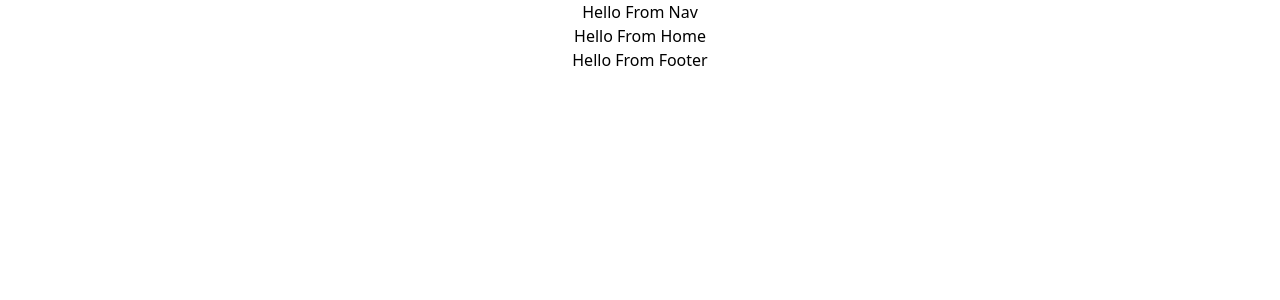
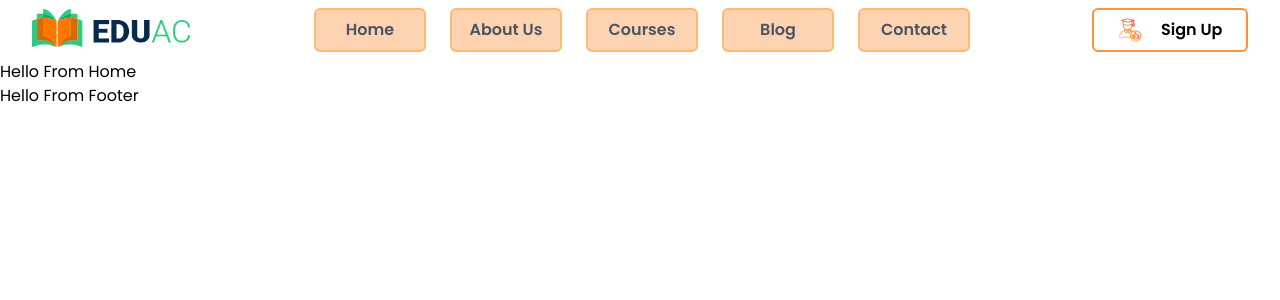
Before and after one commit to RafatSh-hash/Edu.sh, a React (Vite) app: page / in a window 1280 px wide. Shown: the top 300 px of the page. Built offline with nearby package versions, Linux system fonts and the light colour scheme.

Commit message:
Completed Navbar for lg and sm device

```diff
--- a/index.html
+++ b/index.html
@@ -3,7 +3,11 @@
 
 <head>
   <meta charset="UTF-8" />
-
+  <link rel="preconnect" href="https://fonts.googleapis.com">
+  <link rel="preconnect" href="https://fonts.gstatic.com" crossorigin>
+  <link
+    href="https://fonts.googleapis.com/css2?family=Poppins:ital,wght@0,100;0,200;0,300;0,400;0,500;0,600;0,700;0,800;1,100;1,200;1,300;1,400;1,500;1,600;1,700;1,800&display=swap"
+    rel="stylesheet">
   <meta name="viewport" content="width=device-width, initial-scale=1.0" />
   <title>Edu.sh</title>
 </head>
--- a/src/App.css
+++ b/src/App.css
@@ -2,5 +2,5 @@
   max-width: 1280px;
   margin: 0 auto;
   padding: 0;
-  text-align: center;
+
 }
--- a/src/Components/Navigation/Navigation.jsx
+++ b/src/Components/Navigation/Navigation.jsx
@@ -1,11 +1,73 @@
 /* eslint-disable no-unused-vars */
-import React from 'react';
+import React, { useState } from 'react';
+import Logo from "../../assets/logo.png";
+import scholar from "../../assets/scholar.png";
 
 const Navigation = () => {
+
+    const [mobileMenuOpen, setMobileMenuOpen] = useState(false);
+
+    const toggleMobileMenu = () => {
+        setMobileMenuOpen(!mobileMenuOpen)
+    }
+
     return (
-        <div>
-            <h1>Hello From Nav</h1>
+        <div className="">
+            <div className="max-w-7xl mx-auto px-4 py-2 sm:px-6 lg:px-8">
+                <nav className="flex items-center justify-between">
+                    <div className="flex-shrink-0">
+                        <img src={Logo} className="w-40" alt="" />
+                    </div>
+                    <div className="hidden sm:block md:hidden lg:block">
+                        <ul className="flex space-x-6">
+                            <li className="text-gray-600 hover:text-black font-semibold w-28 text-center bg-orange-400 bg-opacity-40 rounded-md transition-all duration-500 hover:scale-105 border-2 border-orange-300 hover:border-orange-500 hover:bg-white py-2 px-2"><a href="#">Home</a></li>
+                            <li className="text-gray-600 hover:text-black font-semibold w-28 text-center bg-orange-400 bg-opacity-40 rounded-md transition-all duration-500 hover:scale-105 border-2 border-orange-300 hover:border-orange-500 hover:bg-white py-2 px-2"><a href="#">About Us</a></li>
+                            <li className="text-gray-600 hover:text-black font-semibold w-28 text-center bg-orange-400 bg-opacity-40 rounded-md transition-all duration-500 hover:scale-105 border-2 border-orange-300 hover:border-orange-500 hover:bg-white py-2 px-2"><a href="#">Courses</a></li>
+                            <li className="text-gray-600 hover:text-black font-semibold w-28 text-center bg-orange-400 bg-opacity-40 rounded-md transition-all duration-500 hover:scale-105 border-2 border-orange-300 hover:border-orange-500 hover:bg-white py-2 px-2"><a href="#">Blog</a></li>
+                            <li className="text-gray-600 hover:text-black font-semibold w-28 text-center bg-orange-400 bg-opacity-40 rounded-md transition-all duration-500 hover:scale-105 border-2 border-orange-300 hover:border-orange-500 hover:bg-white py-2 px-2"><a href="#">Contact</a></li>
+                        </ul>
+                    </div>
+                    <div className="md:hidden">
+                        <button id="mobile-menu-button" className="mobile-menu-button focus:outline-none" onClick={toggleMobileMenu}>
+                            <svg className="w-6 h-6" fill="none" stroke="currentColor" viewBox="0 0 24 24" xmlns="http://www.w3.org/2000/svg">
+                                <path strokeLinecap="round" strokeLinejoin="round" strokeWidth="2" d="M4 6h16M4 12h16M4 18h16"></path>
+                            </svg>
+                        </button>
+                    </div>
+                    <div className="hidden sm:block md:block">
+                        <button className="border-2 border-orange-400 transition-all duration-500 hover:scale-105 hover:bg-white text-black py-2 px-3 rounded-md" type="submit">
+                            <div className="flex justify-evenly items-center w-32">
+                                <div className="w-6 h-6 rounded-full me-2">
+                                    <img src={scholar} className="w-full h-full" alt="" />
+                                </div>
+                                <p className="text-base font-semibold">Sign Up</p>
+                            </div>
+                        </button>
+                    </div>
+                </nav>
+            </div>
+            {/* Mobile Menu */}
+            {mobileMenuOpen && (
+                <div id="mobile-menu" className="md:hidden">
+                    <ul className="bg-white py-2 px-4  text-center grid grid-cols-2 gap-5">
+                        <li><a className="block py-2 font-semibold hover:bg-orange-500 bg-orange-500 bg-opacity-40 rounded-md transition-all duration-500 hover:scale-105 text-white" href="#">Home</a></li>
+                        <li><a className="block py-2 font-semibold hover:bg-orange-500 bg-orange-400 bg-opacity-40 rounded-md transition-all duration-500 hover:scale-105 text-white" href="#">About Us</a></li>
+                        <li><a className="block py-2 font-semibold hover:bg-orange-500 bg-orange-400 bg-opacity-40 rounded-md transition-all duration-500 hover:scale-105 text-white " href="#">Courses</a></li>
+                        <li><a className="block py-2 font-semibold hover:bg-orange-500 text-white bg-orange-400 bg-opacity-40 rounded-md transition-all duration-500 hover:scale-105" href="#">Blog</a></li>
+                        <li><a className="block py-2 font-semibold hover:bg-orange-500 text-white bg-orange-400 bg-opacity-40 rounded-md transition-all duration-500 hover:scale-105" href="#">Contact</a></li>
+                        <li><button className="border-2 border-orange-400 transition-all duration-500 hover:scale-105 hover:bg-white text-black py-2 px-3 rounded-md" type="submit">
+                            <div className="flex justify-evenly items-center w-36">
+                                <div className="w-6 h-6 rounded-full me-2">
+                                    <img src={scholar} className="w-full h-full" alt="" />
+                                </div>
+                                <p className="text-base font-semibold">Sign Up</p>
+                            </div>
+                        </button></li>
+                    </ul>
+                </div>
+            )}
         </div>
+
     );
 };
 
--- a/src/index.css
+++ b/src/index.css
@@ -1,3 +1,7 @@
 @tailwind base;
 @tailwind components;
 @tailwind utilities;
+
+body {
+    font-family: 'Poppins', sans-serif;
+}
```
Also changed, not shown: src/assets/logo.png (added), src/assets/scholar.png (added).
